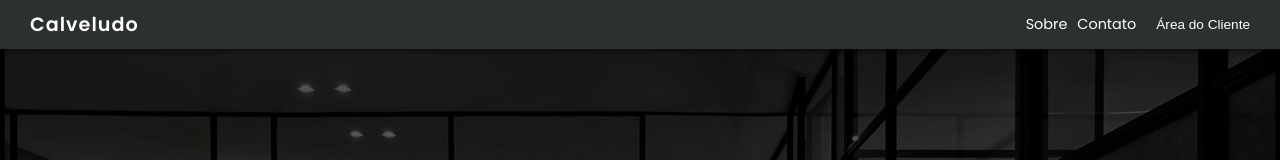
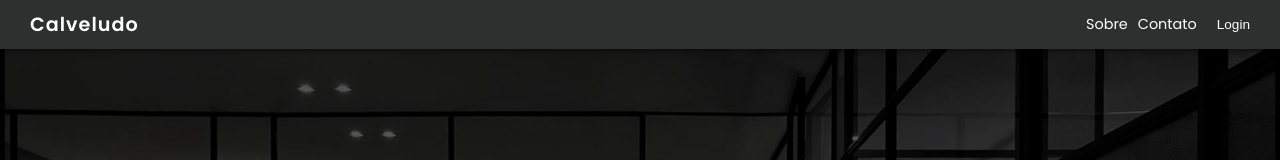
Before and after one commit to MatheusNBrito/WebContabil, a React (Create React App) app in the folder frontend/: page / in a window 1280 px wide. Shown: the top 160 px of the page. Built offline with nearby package versions, Linux system fonts and the light colour scheme.

Commit message:
little fixes layout

```diff
--- a/frontend/src/pages/Home/index.js
+++ b/frontend/src/pages/Home/index.js
@@ -31,7 +31,7 @@ export default function Home() {
           <Link to="/about">Sobre</Link>
           <Link to="/contact">Contato</Link>
           <button className="home-client-area" onClick={handleClientAreaClick}>
-            Área do Cliente
+            Login
           </button>
         </nav>
       </header>
--- a/frontend/src/pages/UserConfig/index.js
+++ b/frontend/src/pages/UserConfig/index.js
@@ -49,7 +49,7 @@ export default function AccountManagement() {
         <h1 className="account-management-title">Gerenciamento de Conta</h1>
         <nav className="account-management-nav">
           <Link to="/">Home</Link>
-          <Link to="/dashboard">Dashboard</Link>
+          <Link to="/dashboard">Área do Cliente</Link>
         </nav>
       </header>
 
```
